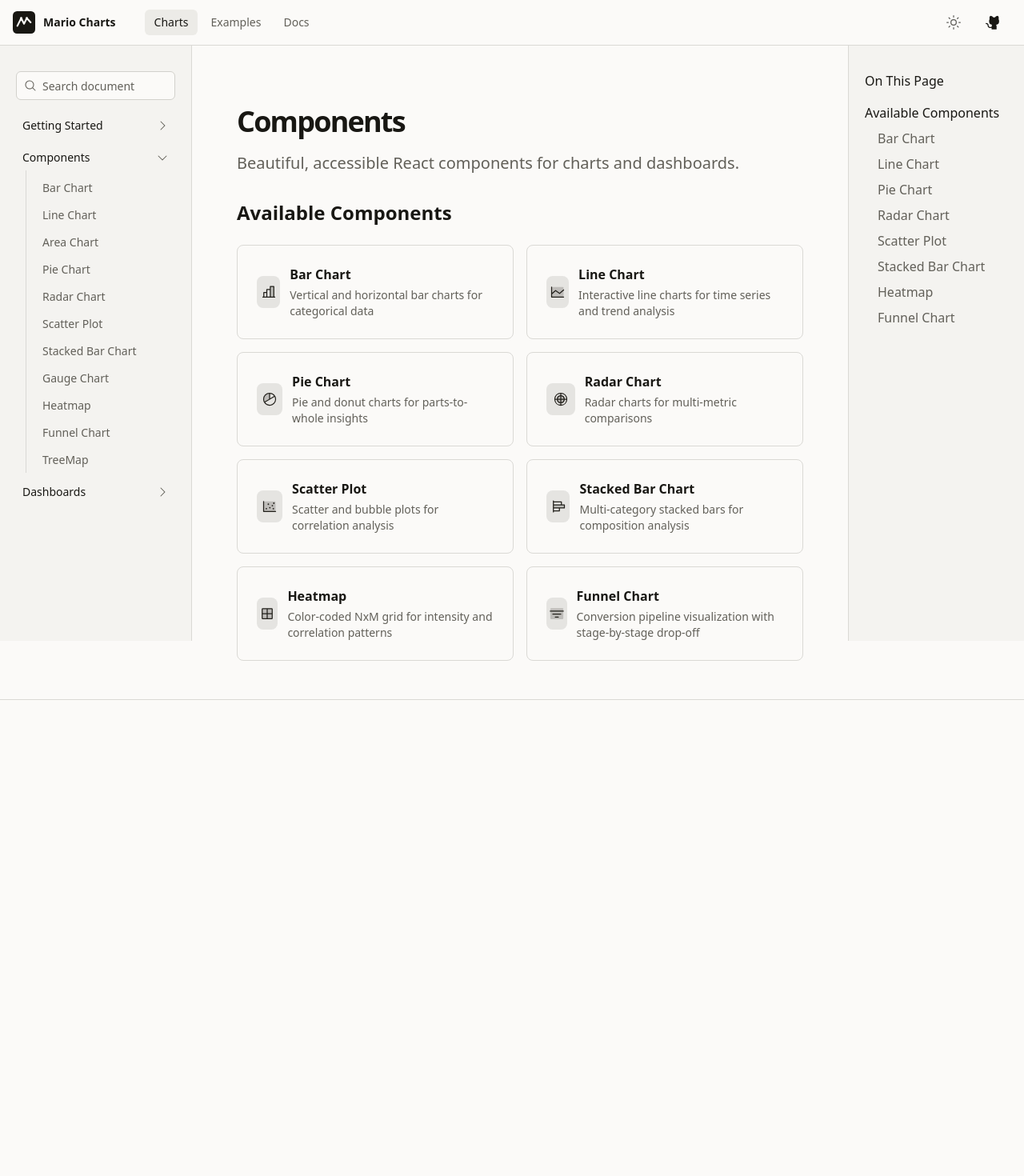
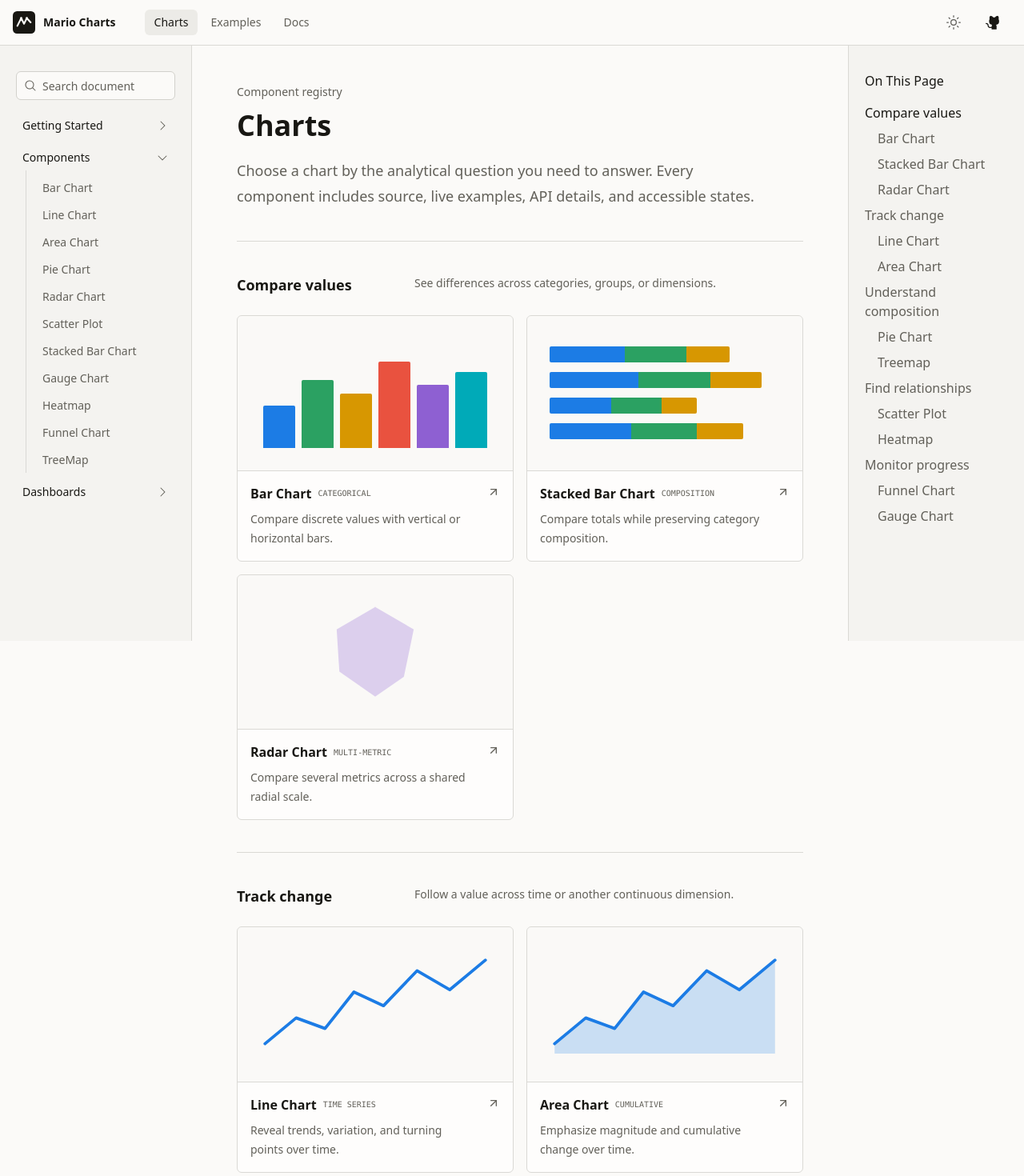
Before and after one commit to yuribodo/mariocharts, a Next.js app: page /docs/components in a window 1280 px wide. Shown: the top 1470 px of the page at 80% size. Before the commit the page ends 875 px from the top, so only its background shows below. Built offline with nearby package versions, Linux system fonts and the light colour scheme; no server answers.

Commit message:
Redesign Chart Discovery Catalog

```diff
--- a/app/docs/components/components-content.tsx
+++ b/app/docs/components/components-content.tsx
@@ -1,110 +1,155 @@
-"use client";
+import Link from "next/link";
+import { ArrowUpRight } from "lucide-react";
 
-import Link from "next/link";
-import {
-  ChartBar,
-  ChartBarHorizontal,
-  ChartLine,
-  ChartPie,
-  ChartPolar,
-  ChartScatter,
-  GridFour,
-  FunnelSimple,
-} from "@phosphor-icons/react";
+type ChartKind =
+  | "bar"
+  | "stacked"
+  | "radar"
+  | "line"
+  | "area"
+  | "pie"
+  | "treemap"
+  | "scatter"
+  | "heatmap"
+  | "funnel"
+  | "gauge";
 
-const availableComponents = [
+interface ChartEntry {
+  name: string;
+  href: string;
+  description: string;
+  meta: string;
+  kind: ChartKind;
+}
+
+interface ChartGroup {
+  title: string;
+  description: string;
+  charts: readonly ChartEntry[];
+}
+
+const groups: readonly ChartGroup[] = [
   {
-    name: "Bar Chart",
-    href: "/docs/components/bar-chart",
-    description: "Vertical and horizontal bar charts for categorical data",
-    icon: ChartBar,
+    title: "Compare values",
+    description: "See differences across categories, groups, or dimensions.",
+    charts: [
+      { name: "Bar Chart", href: "/docs/components/bar-chart", description: "Compare discrete values with vertical or horizontal bars.", meta: "Categorical", kind: "bar" },
+      { name: "Stacked Bar Chart", href: "/docs/components/stacked-bar-chart", description: "Compare totals while preserving category composition.", meta: "Composition", kind: "stacked" },
+      { name: "Radar Chart", href: "/docs/components/radar-chart", description: "Compare several metrics across a shared radial scale.", meta: "Multi-metric", kind: "radar" },
+    ],
   },
   {
-    name: "Line Chart",
-    href: "/docs/components/line-chart",
-    description: "Interactive line charts for time series and trend analysis",
-    icon: ChartLine,
+    title: "Track change",
+    description: "Follow a value across time or another continuous dimension.",
+    charts: [
+      { name: "Line Chart", href: "/docs/components/line-chart", description: "Reveal trends, variation, and turning points over time.", meta: "Time series", kind: "line" },
+      { name: "Area Chart", href: "/docs/components/area-chart", description: "Emphasize magnitude and cumulative change over time.", meta: "Cumulative", kind: "area" },
+    ],
   },
   {
-    name: "Pie Chart",
-    href: "/docs/components/pie-chart",
-    description: "Pie and donut charts for parts-to-whole insights",
-    icon: ChartPie,
+    title: "Understand composition",
+    description: "Explain how individual parts contribute to a whole.",
+    charts: [
+      { name: "Pie Chart", href: "/docs/components/pie-chart", description: "Show a small set of proportional categories.", meta: "Part to whole", kind: "pie" },
+      { name: "Treemap", href: "/docs/components/treemap", description: "Compare hierarchical proportions within limited space.", meta: "Hierarchy", kind: "treemap" },
+    ],
   },
   {
-    name: "Radar Chart",
-    href: "/docs/components/radar-chart",
-    description: "Radar charts for multi-metric comparisons",
-    icon: ChartPolar,
+    title: "Find relationships",
+    description: "Inspect correlation, distribution, and dense patterns.",
+    charts: [
+      { name: "Scatter Plot", href: "/docs/components/scatter-plot", description: "Explore correlation, clusters, and outliers.", meta: "Correlation", kind: "scatter" },
+      { name: "Heatmap", href: "/docs/components/heatmap", description: "Scan intensity patterns across two dimensions.", meta: "Matrix", kind: "heatmap" },
+    ],
   },
   {
-    name: "Scatter Plot",
-    href: "/docs/components/scatter-plot",
-    description: "Scatter and bubble plots for correlation analysis",
-    icon: ChartScatter,
-  },
-  {
-    name: "Stacked Bar Chart",
-    href: "/docs/components/stacked-bar-chart",
-    description: "Multi-category stacked bars for composition analysis",
-    icon: ChartBarHorizontal,
-  },
-  {
-    name: "Heatmap",
-    href: "/docs/components/heatmap",
-    description: "Color-coded NxM grid for intensity and correlation patterns",
-    icon: GridFour,
-  },
-  {
-    name: "Funnel Chart",
-    href: "/docs/components/funnel-chart",
-    description: "Conversion pipeline visualization with stage-by-stage drop-off",
-    icon: FunnelSimple,
+    title: "Monitor progress",
+    description: "Communicate movement through stages or toward a target.",
+    charts: [
+      { name: "Funnel Chart", href: "/docs/components/funnel-chart", description: "Show stage-by-stage conversion and drop-off.", meta: "Conversion", kind: "funnel" },
+      { name: "Gauge Chart", href: "/docs/components/gauge-chart", description: "Measure a current value against a defined target.", meta: "Target", kind: "gauge" },
+    ],
   },
 ];
 
+const bars = [42, 68, 54, 86, 63, 76];
+
+function ChartThumbnail({ kind }: { kind: ChartKind }) {
+  if (kind === "bar") {
+    return <div className="flex h-full items-end gap-2 px-8 pb-7 pt-10">{bars.map((height, index) => <span key={height} className="flex-1 rounded-t-[2px]" style={{ height: `${height}%`, background: `var(--chart-${["blue", "green", "amber", "coral", "violet", "cyan"][index]})` }} />)}</div>;
+  }
+
+  if (kind === "stacked") {
+    return <div className="flex h-full flex-col justify-center gap-3 px-7">{[78, 92, 64, 84].map((width) => <div key={width} className="flex h-5 overflow-hidden rounded-[2px]" style={{ width: `${width}%` }}><span className="w-[42%] bg-[var(--chart-blue)]" /><span className="w-[34%] bg-[var(--chart-green)]" /><span className="flex-1 bg-[var(--chart-amber)]" /></div>)}</div>;
+  }
+
+  if (kind === "pie") {
+    return <div className="grid h-full place-items-center"><div className="size-28 rounded-full" style={{ background: "conic-gradient(var(--chart-blue) 0 34%, var(--chart-green) 34% 58%, var(--chart-amber) 58% 79%, var(--chart-coral) 79%)" }} /></div>;
+  }
+
+  if (kind === "treemap") {
+    return <div className="grid h-full grid-cols-[1.3fr_1fr_.7fr] grid-rows-2 gap-1 p-7"><span className="row-span-2 bg-[var(--chart-blue)]" /><span className="bg-[var(--chart-green)]" /><span className="bg-[var(--chart-amber)]" /><span className="col-span-2 bg-[var(--chart-coral)]" /></div>;
+  }
+
+  if (kind === "heatmap") {
+    return <div className="grid h-full grid-cols-6 gap-1.5 p-7">{Array.from({ length: 24 }, (_, index) => <span key={index} className="rounded-[2px] bg-[var(--chart-blue)]" style={{ opacity: 0.18 + ((index * 7) % 10) / 12 }} />)}</div>;
+  }
+
+  if (kind === "scatter") {
+    return <div className="relative h-full">{[[18,70],[28,58],[37,62],[46,42],[54,49],[62,31],[73,36],[81,20],[67,56],[42,72]].map(([left, top], index) => <span key={`${left}-${top}`} className="absolute size-2.5 rounded-full bg-[var(--chart-violet)]" style={{ left: `${left}%`, top: `${top}%`, opacity: 0.55 + index / 25 }} />)}</div>;
+  }
+
+  if (kind === "funnel") {
+    return <div className="flex h-full flex-col items-center justify-center gap-2">{[86,68,50,34].map((width, index) => <span key={width} className="h-6 rounded-[2px]" style={{ width: `${width}%`, background: `var(--chart-${["blue","green","amber","coral"][index]})` }} />)}</div>;
+  }
+
+  if (kind === "gauge") {
+    return <div className="grid h-full place-items-center"><div className="relative h-16 w-32 overflow-hidden"><div className="absolute inset-0 rounded-t-full border-[16px] border-b-0 border-muted" /><div className="absolute inset-0 rounded-t-full border-[16px] border-b-0 border-[var(--chart-green)] [clip-path:polygon(0_0,72%_0,50%_100%,0_100%)]" /></div></div>;
+  }
+
+  if (kind === "radar") {
+    return <div className="grid h-full place-items-center"><div className="size-28 bg-[color-mix(in_srgb,var(--chart-violet)_28%,transparent)] outline outline-1 outline-[var(--chart-violet)] [clip-path:polygon(50%_0,93%_25%,82%_78%,50%_100%,10%_72%,7%_25%)]" /></div>;
+  }
+
+  const isArea = kind === "area";
+  return (
+    <svg aria-hidden="true" viewBox="0 0 320 160" className="h-full w-full p-5">
+      {isArea && <path d="M15 132 L56 98 L94 112 L132 64 L171 82 L215 36 L258 61 L305 22 L305 145 L15 145 Z" fill="color-mix(in srgb, var(--chart-blue) 22%, transparent)" />}
+      <path d="M15 132 L56 98 L94 112 L132 64 L171 82 L215 36 L258 61 L305 22" fill="none" stroke="var(--chart-blue)" strokeWidth="4" strokeLinecap="round" strokeLinejoin="round" />
+    </svg>
+  );
+}
+
 export function ComponentsContent() {
   return (
-    <div className="max-w-none">
-      <div className="flex flex-col space-y-4 pb-8 pt-6">
-        <h1 className="text-3xl font-bold leading-tight tracking-tighter md:text-4xl">
-          Components
-        </h1>
-        <p className="text-xl text-muted-foreground">
-          Beautiful, accessible React components for charts and dashboards.
-        </p>
-      </div>
+    <article className="pb-20">
+      <header className="border-b pb-10">
+        <p className="mb-3 text-sm font-medium text-muted-foreground">Component registry</p>
+        <h1 className="text-4xl font-semibold tracking-normal">Charts</h1>
+        <p className="mt-5 max-w-2xl text-lg leading-8 text-muted-foreground">Choose a chart by the analytical question you need to answer. Every component includes source, live examples, API details, and accessible states.</p>
+      </header>
 
-      <div className="space-y-8">
-        <section>
-          <h2 id="available-components" className="text-2xl font-bold mb-6">Available Components</h2>
-          <div className="grid gap-4 md:grid-cols-2">
-            {availableComponents.map((component) => {
-              const Icon = component.icon;
-
-              return (
-                <Link
-                  key={component.name}
-                  href={component.href}
-                  className="group block rounded-lg border p-6 transition-colors hover:bg-muted/50"
-                >
-                  <div className="flex items-center space-x-3">
-                    <div className="flex h-10 w-10 items-center justify-center rounded-lg bg-primary/10">
-                      <Icon size={20} weight="duotone" className="text-primary" />
-                    </div>
-                    <div>
-                      <h3 className="font-semibold">{component.name}</h3>
-                      <p className="text-sm text-muted-foreground mt-1">
-                        {component.description}
-                      </p>
-                    </div>
+      <div className="divide-y">
+        {groups.map((group) => (
+          <section key={group.title} aria-labelledby={group.title.toLowerCase().replaceAll(" ", "-")} className="py-10">
+            <div className="mb-6 grid gap-2 sm:grid-cols-[190px_1fr] sm:gap-8">
+              <h2 id={group.title.toLowerCase().replaceAll(" ", "-")} className="text-lg font-semibold">{group.title}</h2>
+              <p className="text-sm leading-6 text-muted-foreground">{group.description}</p>
+            </div>
+            <div className="grid gap-4 sm:grid-cols-2">
+              {group.charts.map((chart) => (
+                <Link key={chart.name} href={chart.href} aria-label={chart.name} className="group overflow-hidden rounded-md border bg-card transition-colors duration-150 hover:border-foreground/25 focus-visible:outline-none focus-visible:ring-2 focus-visible:ring-ring">
+                  <div className="aspect-[16/9] border-b bg-muted/35 transition-colors duration-150 group-hover:bg-muted/55"><ChartThumbnail kind={chart.kind} /></div>
+                  <div className="flex min-h-28 items-start justify-between gap-4 p-4">
+                    <div><div className="flex items-center gap-2"><h3 className="font-semibold">{chart.name}</h3><span className="font-mono text-[10px] uppercase text-muted-foreground">{chart.meta}</span></div><p className="mt-2 text-sm leading-6 text-muted-foreground">{chart.description}</p></div>
+                    <ArrowUpRight className="mt-0.5 size-4 shrink-0 text-muted-foreground transition-transform duration-150 group-hover:-translate-y-0.5 group-hover:translate-x-0.5" aria-hidden="true" />
                   </div>
                 </Link>
-              );
-            })}
-          </div>
-        </section>
+              ))}
+            </div>
+          </section>
+        ))}
       </div>
-    </div>
+    </article>
   );
 }
```
Also changed, not shown: 1 other file (tests, documents, lock files or other folders).
